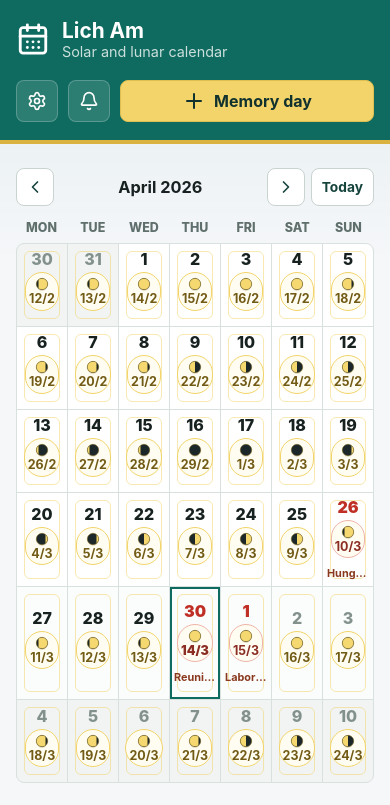
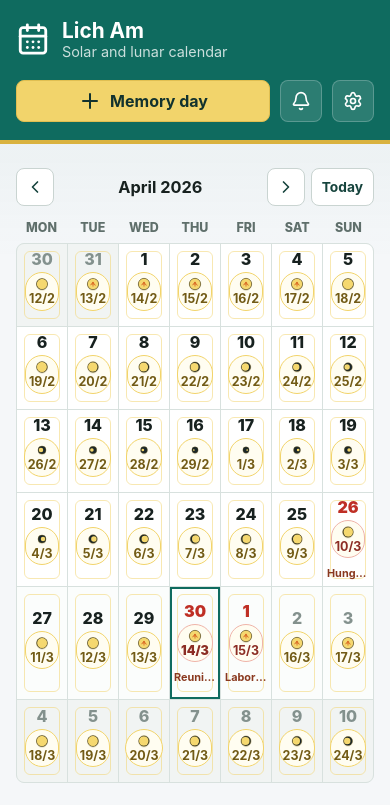
Before and after one commit to buicongnguyen/LichAm, a React (Vite) app: page / in a window 390 px wide. Shown: the top 805 px of the page. Built offline with nearby package versions, Linux system fonts and the light colour scheme.

Commit message:
Refine mobile settings and moon phases

```diff
--- a/public/sw.js
+++ b/public/sw.js
@@ -1,4 +1,4 @@
-const CACHE_NAME = "lich-am-shell-v2";
+const CACHE_NAME = "lich-am-shell-v3";
 const appUrl = (path) => new URL(path, self.registration.scope).toString();
 const SHELL_ASSETS = [appUrl("./"), appUrl("manifest.webmanifest"), appUrl("icon.svg")];
 
--- a/src/App.tsx
+++ b/src/App.tsx
@@ -178,6 +178,13 @@ function App() {
         </div>
 
         <div className="top-actions">
+          <button className="primary-action" type="button" onClick={() => openMemoryForm()}>
+            <Plus aria-hidden="true" />
+            <span>Memory day</span>
+          </button>
+          <button className="icon-button" type="button" onClick={requestNotifications} aria-label="Enable reminders">
+            <Bell aria-hidden="true" />
+          </button>
           <details className="settings-menu">
             <summary aria-label="Open settings">
               <Settings aria-hidden="true" />
@@ -199,13 +206,6 @@ function App() {
               </label>
             </div>
           </details>
-          <button className="icon-button" type="button" onClick={requestNotifications} aria-label="Enable reminders">
-            <Bell aria-hidden="true" />
-          </button>
-          <button className="primary-action" type="button" onClick={() => openMemoryForm()}>
-            <Plus aria-hidden="true" />
-            <span>Memory day</span>
-          </button>
         </div>
       </header>
 
@@ -263,7 +263,7 @@ function App() {
                   <span className="day-numbers">
                     <span className="solar-number">{cell.date.getDate()}</span>
                     <span className="lunar-number">
-                      <MoonPhaseIcon phase={moonPhase} />
+                      <MoonPhaseIcon country={country} phase={moonPhase} />
                       <span>{lunarText(cell)}</span>
                     </span>
                   </span>
--- a/src/components/MoonPhaseIcon.tsx
+++ b/src/components/MoonPhaseIcon.tsx
@@ -1,13 +1,45 @@
 import { useId } from "react";
 import type { MoonPhase } from "../lib/moonPhase";
+import type { CountryCode } from "../types";
 
 type MoonPhaseIconProps = {
+  country: CountryCode;
   phase: MoonPhase;
 };
 
-export function MoonPhaseIcon({ phase }: MoonPhaseIconProps) {
-  const x = phase.waxing ? 100 - phase.litPercent : 0;
+function FullMoonMotif({ country }: { country: CountryCode }) {
+  if (country === "VN") {
+    return (
+      <g className="moon-motif moon-motif-vn" aria-hidden="true">
+        <path d="M16 21v-9" />
+        <path d="M16 13c-3 1-4 3-5 5" />
+        <path d="M16 14c3 1 4 3 5 5" />
+        <path d="M16 12c-1.7 1.6-2.2 3.2-2.3 5.2" />
+        <path d="M16 12c1.7 1.6 2.2 3.2 2.3 5.2" />
+      </g>
+    );
+  }
+
+  if (country === "KR") {
+    return (
+      <g className="moon-motif moon-motif-kr" aria-hidden="true">
+        <ellipse cx="16" cy="18.5" rx="4.5" ry="3.4" />
+        <circle cx="18.5" cy="14.6" r="2.4" />
+        <ellipse cx="17.2" cy="11" rx="1" ry="3.2" transform="rotate(-18 17.2 11)" />
+        <ellipse cx="20.2" cy="11.4" rx="1" ry="3" transform="rotate(24 20.2 11.4)" />
+        <circle cx="19.3" cy="14.1" r="0.35" />
+      </g>
+    );
+  }
+
+  return null;
+}
+
+export function MoonPhaseIcon({ country, phase }: MoonPhaseIconProps) {
   const clipId = useId().replace(/:/g, "");
+  const lightRadius = 1.2 + 11.8 * Math.pow(phase.illumination, 0.72);
+  const lightShift = phase.isFull ? 0 : (phase.waxing ? 1 : -1) * (1 - phase.illumination) * 5.5;
+  const discTransform = `translate(16 16) scale(${phase.visualScale.toFixed(3)}) translate(-16 -16)`;
 
   return (
     <svg
@@ -22,16 +54,14 @@ export function MoonPhaseIcon({ phase }: MoonPhaseIconProps) {
           <circle cx="16" cy="16" r="13" />
         </clipPath>
       </defs>
-      <circle className="moon-shadow" cx="16" cy="16" r="13" />
-      <rect
-        className="moon-light"
-        x={`${x}%`}
-        y="3"
-        width={`${phase.litPercent}%`}
-        height="26"
-        clipPath={`url(#${clipId})`}
-      />
-      <circle className="moon-ring" cx="16" cy="16" r="13" />
+      <g transform={discTransform}>
+        <circle className="moon-shadow" cx="16" cy="16" r="13" />
+        {phase.litPercent > 1 ? (
+          <circle className="moon-light" cx={16 + lightShift} cy="16" r={lightRadius} clipPath={`url(#${clipId})`} />
+        ) : null}
+        {phase.isFull ? <FullMoonMotif country={country} /> : null}
+        <circle className="moon-ring" cx="16" cy="16" r="13" />
+      </g>
     </svg>
   );
 }
--- a/src/lib/moonPhase.ts
+++ b/src/lib/moonPhase.ts
@@ -3,40 +3,46 @@ export type MoonPhaseKind = "new" | "quarter" | "half" | "three-quarter" | "full
 export type MoonPhase = {
   kind: MoonPhaseKind;
   label: string;
+  day: number;
+  illumination: number;
   litPercent: number;
+  visualScale: number;
   waxing: boolean;
+  isFull: boolean;
 };
 
 export function getMoonPhase(lunarDay: number): MoonPhase {
   const day = Math.max(1, Math.min(30, lunarDay));
+  const fullMoonDay = 15;
+  const distanceFromFull = Math.min(Math.abs(day - fullMoonDay), Math.abs(day + 30 - fullMoonDay));
+  const illumination = Math.max(0, Math.cos((distanceFromFull / fullMoonDay) * (Math.PI / 2)));
+  const litPercent = Math.round(illumination * 100);
+  const visualScale = 0.5 + illumination * 0.5;
+  const waxing = day <= fullMoonDay;
+  const isFull = illumination >= 0.96;
 
-  if (day <= 2 || day >= 29) {
-    return { kind: "new", label: "New moon", litPercent: 0, waxing: day < 15 };
+  let kind: MoonPhaseKind = "new";
+  if (litPercent >= 92) {
+    kind = "full";
+  } else if (litPercent >= 67) {
+    kind = "three-quarter";
+  } else if (litPercent >= 34) {
+    kind = "half";
+  } else if (litPercent >= 8) {
+    kind = "quarter";
   }
 
-  if (day <= 5) {
-    return { kind: "quarter", label: "Quarter moon", litPercent: 25, waxing: true };
-  }
+  const direction = kind === "full" || kind === "new" ? "" : waxing ? "waxing " : "waning ";
+  const label = `${direction}${kind === "three-quarter" ? "three quarter" : kind} moon`;
 
-  if (day <= 9) {
-    return { kind: "half", label: "Half moon", litPercent: 50, waxing: true };
-  }
-
-  if (day <= 13) {
-    return { kind: "three-quarter", label: "Three quarter moon", litPercent: 75, waxing: true };
-  }
-
-  if (day <= 17) {
-    return { kind: "full", label: "Full moon", litPercent: 100, waxing: true };
-  }
-
-  if (day <= 21) {
-    return { kind: "three-quarter", label: "Three quarter moon", litPercent: 75, waxing: false };
-  }
-
-  if (day <= 25) {
-    return { kind: "half", label: "Half moon", litPercent: 50, waxing: false };
-  }
-
-  return { kind: "quarter", label: "Quarter moon", litPercent: 25, waxing: false };
+  return {
+    kind,
+    label: label.charAt(0).toUpperCase() + label.slice(1),
+    day,
+    illumination,
+    litPercent,
+    visualScale,
+    waxing,
+    isFull,
+  };
 }
--- a/src/styles.css
+++ b/src/styles.css
@@ -84,6 +84,7 @@ button {
 
 .top-actions {
   position: relative;
+  align-items: center;
   gap: 10px;
   flex-wrap: wrap;
   justify-content: flex-end;
@@ -181,6 +182,12 @@ input {
   background: #f2d46b;
   border-color: #e0bf52;
   font-weight: 750;
+}
+
+.primary-action span {
+  overflow: hidden;
+  text-overflow: ellipsis;
+  white-space: nowrap;
 }
 
 .today-button {
@@ -361,6 +368,26 @@ input {
   fill: none;
   stroke: rgba(114, 91, 22, 0.58);
   stroke-width: 2;
+}
+
+.moon-motif {
+  pointer-events: none;
+}
+
+.moon-motif-vn {
+  fill: none;
+  stroke: #d86522;
+  stroke-linecap: round;
+  stroke-linejoin: round;
+  stroke-width: 1.9;
+}
+
+.moon-motif-kr {
+  fill: #f4b735;
+  stroke: #7a5518;
+  stroke-linecap: round;
+  stroke-linejoin: round;
+  stroke-width: 0.7;
 }
 
 .lunar-boundary {
@@ -584,11 +611,13 @@ input {
   }
 
   .top-actions {
-    justify-content: space-between;
+    display: grid;
+    grid-template-columns: minmax(0, 1fr) 42px 42px;
+    justify-content: stretch;
   }
 
   .primary-action {
-    flex: 1;
+    min-width: 0;
   }
 
   .calendar-toolbar {
```
